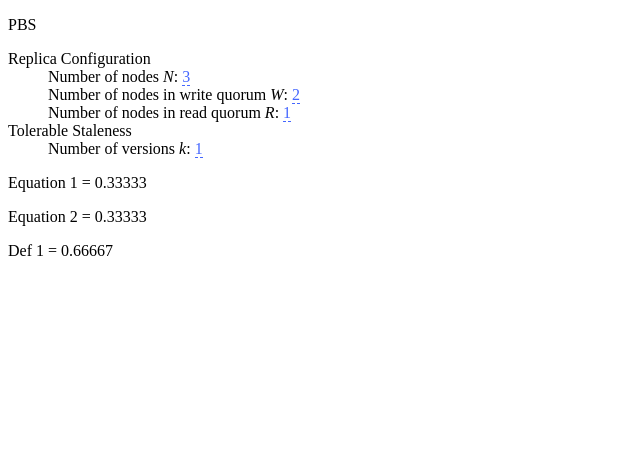
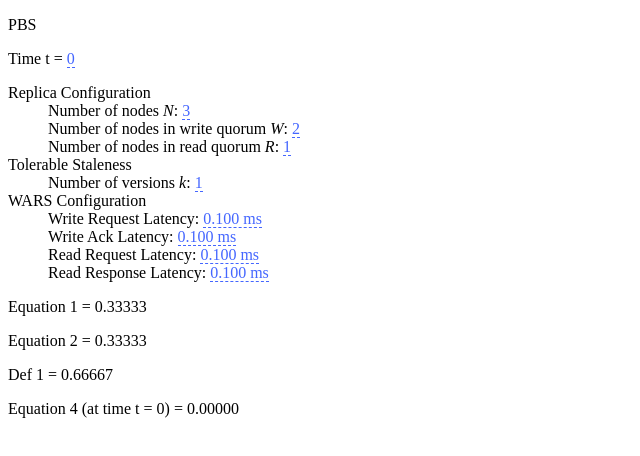
Before and after one commit to hellertime/pbs-tangle, a plain HTML site: page src/index.html in a window 1280 px wide. Shown: the whole page, without its empty margins (0-640 px from the left). Drawn offline with Linux system fonts and the light colour scheme.

Commit message:
Modeled some more equations. Need to determin the curve of Pw

```diff
--- a/src/index.html
+++ b/src/index.html
@@ -22,6 +22,20 @@
 				coeff *= (n - (k - i)) / i;
 			return coeff;
 		}
+		function Pw (Wr, t) {
+			if (t === 0) return 1;
+		}
+		function Pst (N, W, R, t) {
+			var nChooseR = nChooseK(N, R);
+			var coeff = nChooseK(N - W, N) / nChooseR;
+			var cond_prob = 0;
+			for (var c = W + 1; c <= N; c++)
+			{
+				var coeff_c = nChooseK(N - c, N) / nChooseR;
+				cond_prob += coeff_c * (Pw(c + 1, t) - Pw(c, t));
+			}
+			return coeff + cond_prob;
+		}
 		function setUpTangle () {
 
 			var element = document.getElementById("pbs");
@@ -32,6 +46,11 @@
 					this.quorum_R = 1;
 					this.quorum_W = 2;
 					this.versions = 1;
+					this.t = 0;
+					this.W_lambda = 0.1;
+					this.A_lambda = 0.1;
+					this.R_lambda = 0.1;
+					this.S_lambda = 0.1;
 				},
 				update: function () {
 					if (this.quorum_W > this.nodes_N) this.quorum_W = this.nodes_N;
@@ -39,6 +58,7 @@
 					this.Ps = nChooseK(this.nodes_N - this.quorum_W, this.quorum_R) / nChooseK(this.nodes_N, this.quorum_R);
 					this.Psk = Math.pow(this.Ps, this.versions);
 					this.Psk_inv = 1 - this.Psk;
+					this.Pst = Pst(this.nodes_N, this.quorum_W, this.quorum_R, this.t);
 				}
 			});
 		}
@@ -52,6 +72,8 @@
 
 	<div id="pbs">
 
+	<p>Time t = <span data-var="t" class="TKAdjustableNumber" data-min="0" data-max="9"></span></p>
+
 	<dl>
 		<dt>Replica Configuration</dt>
 		<dd>Number of nodes <em>N</em>: <span data-var="nodes_N" class="TKAdjustableNumber" data-min="1" data-max="8"></span></dd>
@@ -59,11 +81,18 @@
 		<dd>Number of nodes in read quorum <em>R</em>: <span data-var="quorum_R" class="TKAdjustableNumber" data-min="1"></span></dd>
 		<dt>Tolerable Staleness</dt>
 		<dd>Number of versions <em>k</em>: <span data-var="versions" class="TKAdjustableNumber" data-min="1" data-max="9"></span></dd>
+
+		<dt>WARS Configuration</dt>
+		<dd>Write Request Latency: <span data-var="W_lambda" class="TKAdjustableNumber" data-min="0.01" data-max="1.5" data-format="%.3f" data-step="0.001"> ms</span></dd>
+		<dd>Write Ack Latency: <span data-var="A_lambda" class="TKAdjustableNumber" data-min="0.01" data-max="1.5" data-format="%.3f"> ms</span></dd>
+		<dd>Read Request Latency: <span data-var="R_lambda" class="TKAdjustableNumber" data-min="0.01" data-max="1.5" data-format="%.3f"> ms</span></dd>
+		<dd>Read Response Latency: <span data-var="S_lambda" class="TKAdjustableNumber" data-min="0.01" data-max="1.5" data-format="%.3f"> ms</span></dd>
 	</dl>
 
 	<p>Equation 1 = <span data-var="Ps" data-format="%.5f"></span></p>
 	<p>Equation 2 = <span data-var="Psk" data-format="%.5f"></span></p>
 	<p>Def 1 = <span data-var="Psk_inv" data-format="%.5f"></span></p>
+	<p>Equation 4 (at time t = <span data-var="t"></span>) = <span data-var="Pst" data-format="%.5f"></span></p>
 	</div>
 
 </body>
```
